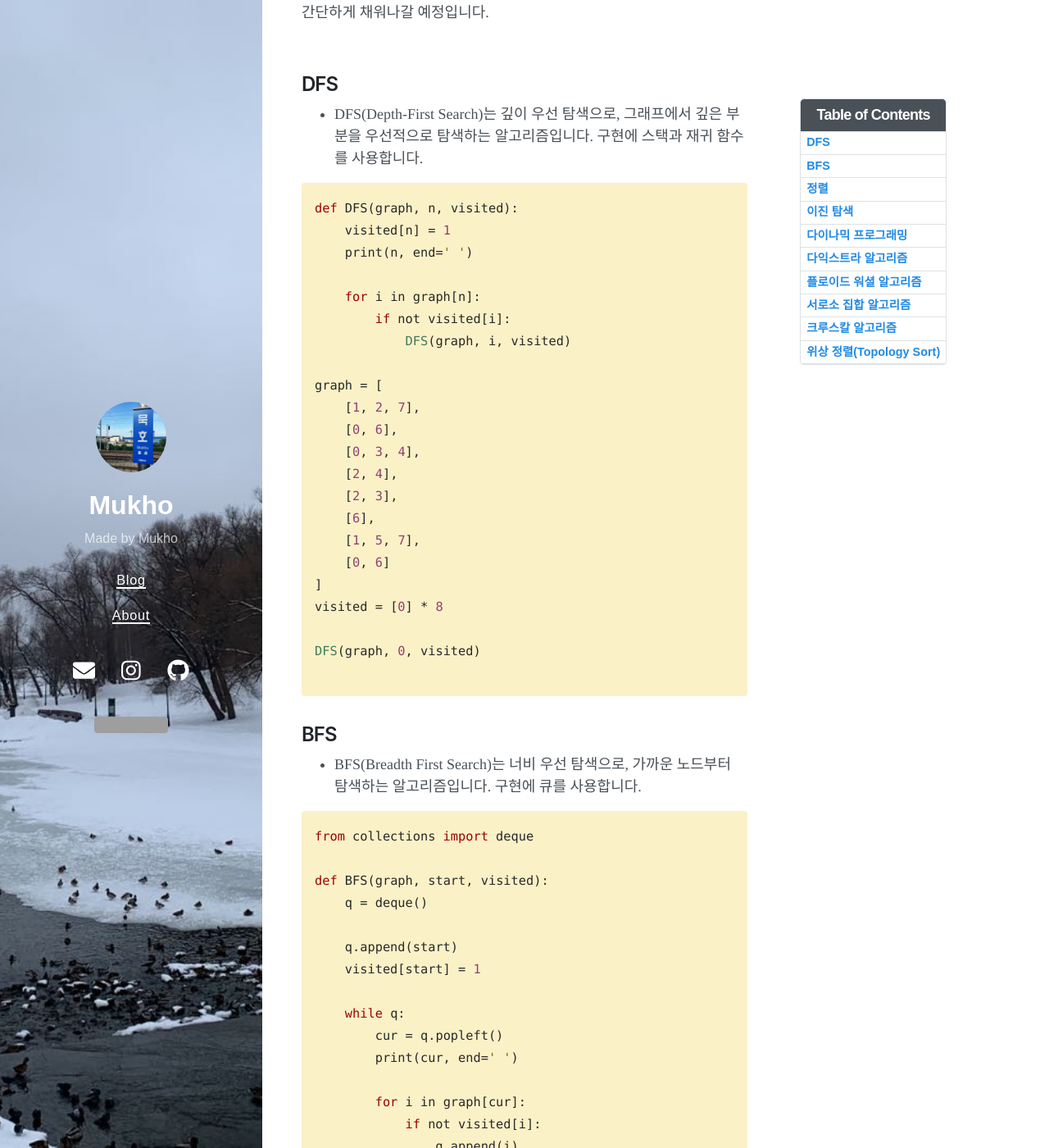
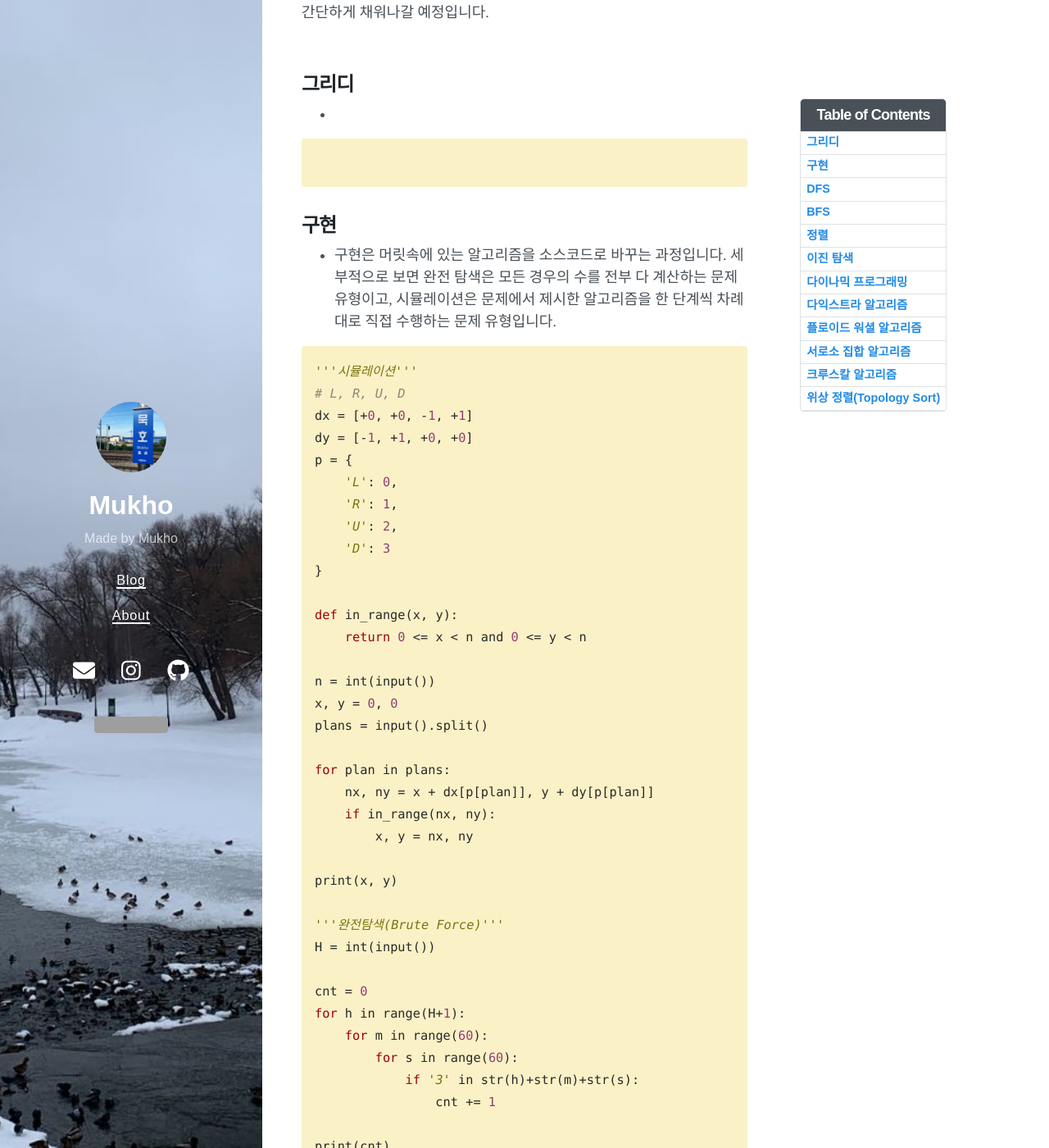
Before and after one commit to mukhoplus/mukhoplus.github.io, a Jekyll site: the page built from _posts/2022-07-03-코딩테스트 낙서장2.md, in a window 1280 px wide and 1400 px high, scrolled down 203 px. Shown: the whole window at 82% size. Built offline with Jekyll 4.4.1, drawn with Linux system fonts in a browser that asks for light colours; nearby versions of some CDN libraries; comment, search, counter and statistics services are not loaded; some of the changed text lies outside the part shown; grey boxes are pictures that could not be loaded.

Commit message:
Simulation and Brute Force

````diff
--- a/_posts/2022-07-03-코딩테스트 낙서장2.md
+++ b/_posts/2022-07-03-코딩테스트 낙서장2.md
@@ -2,12 +2,62 @@
 layout: post
 title: 코딩테스트 낙서장2
 date: 2022-07-03 19:56 +0000
-last_modified_at: 2022-07-08 02:03:42 +0000
+last_modified_at: 2022-07-09 02:06:22 +0000
 tags: [코딩테스트]
 toc:  true
 ---
 
 지난 한 주 의문의 잠수를 타면서 뇌가 깨끗해졌습니다. 그로 인해 주요 개념들을 다시 복습하고자 글을 새로 작성했습니다. 이 글에는 주요 개념만 간단하게 채워나갈 예정입니다.<br><br>
+
+## 그리디<br>
+-
+
+```python
+
+```
+
+## 구현<br>
+- 구현은 머릿속에 있는 알고리즘을 소스코드로 바꾸는 과정입니다. 세부적으로 보면 완전 탐색은 모든 경우의 수를 전부 다 계산하는 문제 유형이고, 시뮬레이션은 문제에서 제시한 알고리즘을 한 단계씩 차례대로 직접 수행하는 문제 유형입니다.
+
+```python
+'''시뮬레이션'''
+# L, R, U, D
+dx = [+0, +0, -1, +1]
+dy = [-1, +1, +0, +0]
+p = {
+    'L': 0,
+    'R': 1,
+    'U': 2,
+    'D': 3
+}
+
+def in_range(x, y):
+    return 0 <= x < n and 0 <= y < n
+
+n = int(input())
+x, y = 0, 0
+plans = input().split()
+
+for plan in plans:
+    nx, ny = x + dx[p[plan]], y + dy[p[plan]]
+    if in_range(nx, ny):
+        x, y = nx, ny
+
+print(x, y)
+
+'''완전탐색(Brute Force)'''
+H = int(input())
+
+cnt = 0
+for h in range(H+1):
+    for m in range(60):
+        for s in range(60):
+            if '3' in str(h)+str(m)+str(s):
+                cnt += 1
+
+print(cnt)
+
+```
 
 ## DFS<br>
 - DFS(Depth-First Search)는 깊이 우선 탐색으로, 그래프에서 깊은 부분을 우선적으로 탐색하는 알고리즘입니다. 구현에 스택과 재귀 함수를 사용합니다.
````
